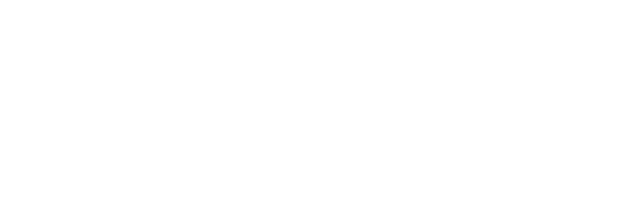
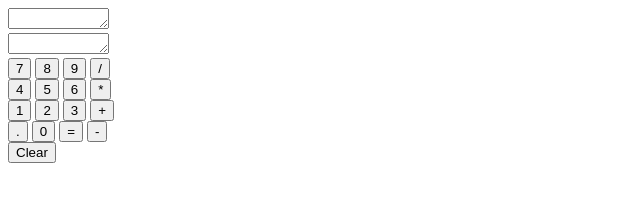
Before and after one commit to zante00/calculator-site, a plain HTML site: page index.html in a window 1280 px wide. Shown: the whole page, without its empty margins (0-640 px from the left). Drawn offline with Linux system fonts and the light colour scheme.

Commit message:
Make html calculator buttons and textarea

```diff
--- a/index.html
+++ b/index.html
@@ -3,8 +3,45 @@
     <head>
         <meta charset="UTF-8">
         <title>Calculator</title>
-        <body>
             <script src="script.js"></script>
-        </body>
     </head>
+    <body>
+        <div class = "Calculator">
+            <div class = "rowOne">
+                <div>
+                    <textarea id="inputNumbers" rows="1" cols="10"></textarea>
+                </div>
+                <div>
+                    <textarea id="answer" rows="1" cols="10"></textarea>
+                </div>
+            </div>
+            <div class = "rowTwo">
+                <button type="button" onclick="">7</button>
+                <button type="button">8</button>
+                <button type="button">9</button>
+                <button type="button">/</button>
+            </div>
+            <div class = "rowThree">
+                <button type="button">4</button>
+                <button type="button">5</button>
+                <button type="button">6</button>
+                <button type="button">*</button>
+            </div>
+            <div class = "rowFour">
+                <button type="button">1</button>
+                <button type="button">2</button>
+                <button type="button">3</button>
+                <button type="button">+</button>
+            </div>
+            <div class = "rowFive">
+                <button type="button">.</button>
+                <button type="button">0</button>
+                <button type="button">=</button>
+                <button type="button">-</button>
+            </div>
+            <div class = "rowFour">
+                <button type="button">Clear</button>
+            </div>
+        </div>
+    </body>
 </html>
```
